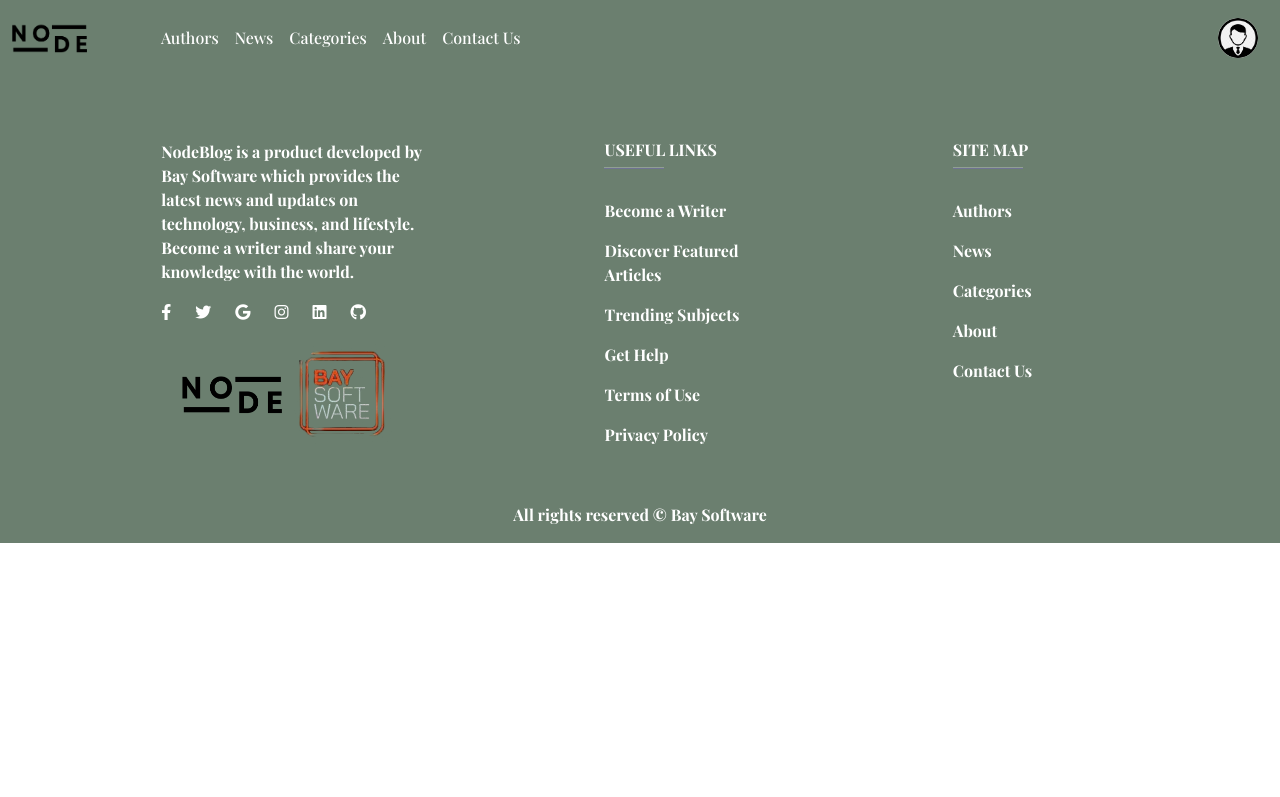
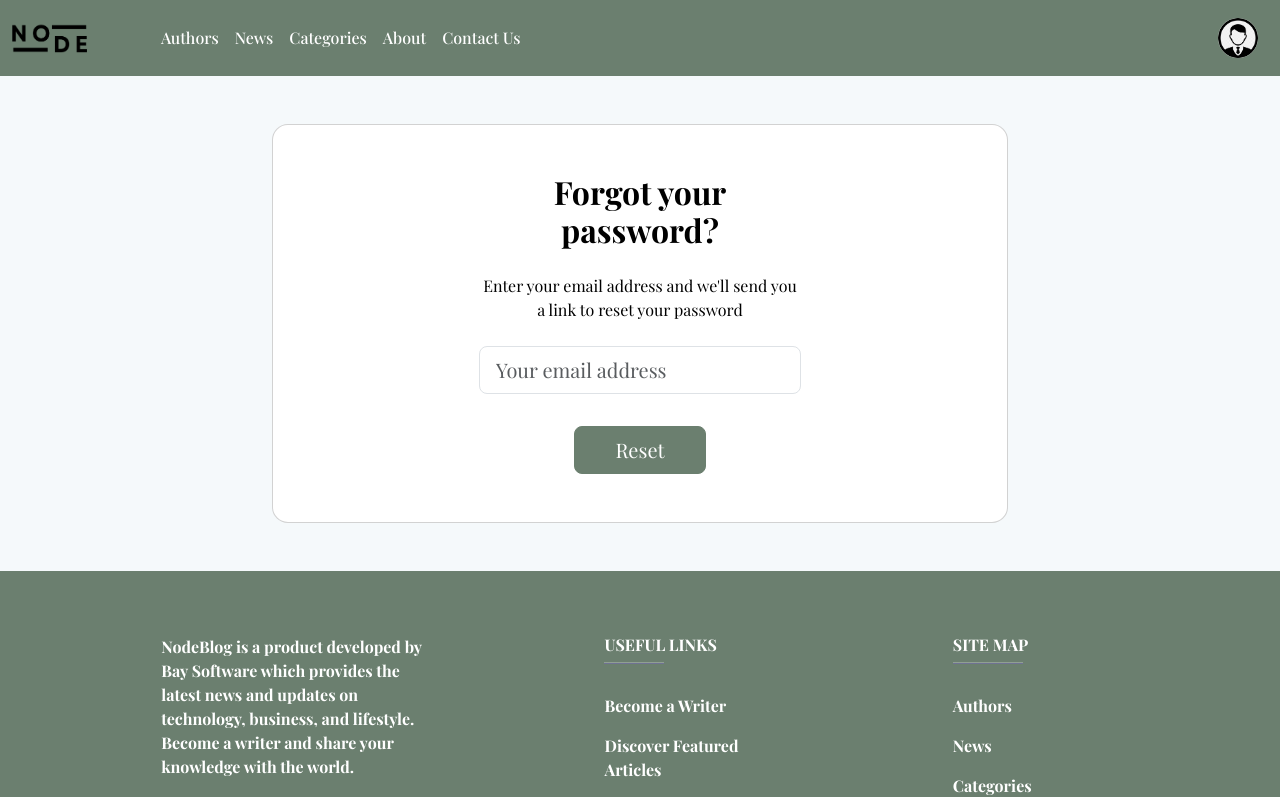
Before and after one commit to furkanmeraloglu/nodeblog, a Vue app: page /forgot-password in a window 1280 px wide. Shown: the top 797 px of the page. Built offline with nearby package versions, Linux system fonts and the light colour scheme; a web font is replaced by a local one.

Commit message:
feat: forgot-password page created and validation added

```diff
--- a/src/views/Auth/ForgotPasswordView.vue
+++ b/src/views/Auth/ForgotPasswordView.vue
@@ -1,3 +1,66 @@
 <template>
+  <section>
+    <section class="d-flex justify-content-center align-items-center" style="min-height: 61vh;">
+      <div class="container py-5">
+        <div class="row d-flex justify-content-center align-items-center">
+          <div class="col col-md-8">
+            <div class="card" style="border-radius: 1rem; width: 100%;">
+              <div class="row d-flex justify-content-around align-items-center">
+                <div class="col-md-6 col-lg-7 d-flex justify-content-center align-items-center">
+                  <div class="card-body p-4 p-lg-5 text-black">
+                    <Form :validation-schema="schema" @submit="onSubmit" @invalid-submit="onInvalidSubmit">
+                      <div>
+                        <h2 class="fw-bold text-center mb-4">Forgot your password?</h2>
+                        <p class="text-center mb-4">Enter your email address and we'll send you a link to reset your password</p>
+                      </div>
+                      <div data-mdb-input-init class="form-outline mb-4">
+                        <Field type="email" name="email" class="form-control form-control-lg"
+                               placeholder="Your email address"/>
+                      </div>
+                      <div class="text-center text-lg-start mt-4 pt-2">
+                        <button data-mdb-button-init data-mdb-ripple-init class="submit-btn btn btn-light btn-lg btn-block" type="submit"
+                                style="padding-left: 2.5rem; padding-right: 2.5rem;">Reset
+                        </button>
+                      </div>
+                    </Form>
+                  </div>
+                </div>
+              </div>
+            </div>
+          </div>
+        </div>
+      </div>
+    </section>
+  </section>
+</template>
+<script setup lang="ts">
+import { Form, Field } from 'vee-validate';
+import * as Yup from 'yup';
+import {RouterLink} from "vue-router";
+const schema = Yup.object().shape({
+  email: Yup.string().email().required()
+});
 
-</template>
+function onSubmit(values: Record<string, number>) {
+  alert(JSON.stringify(values, null, 2));
+}
+
+function onInvalidSubmit() {
+  const submitBtn = document.querySelector('.submit-btn');
+  if (submitBtn) {
+    submitBtn.classList.add('disabled');
+    setTimeout(() => {
+      submitBtn.classList.remove('disabled');
+    }, 1500);
+  }
+}
+
+</script>
+
+<style>
+@media (min-width: 992px) {
+  .text-lg-start {
+    text-align: center !important;
+  }
+}
+</style>
```
